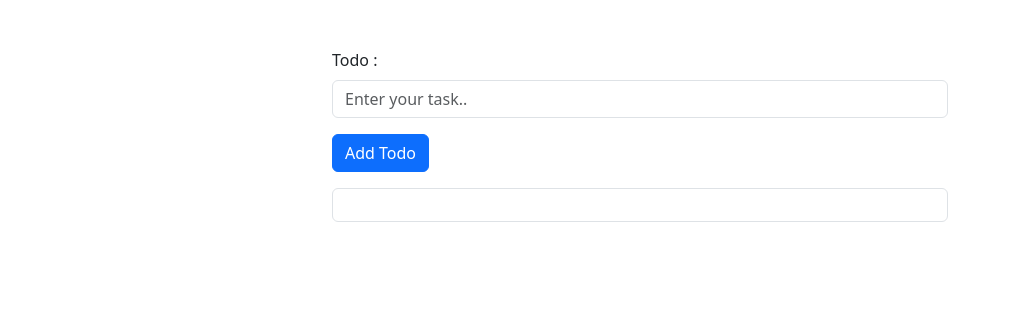
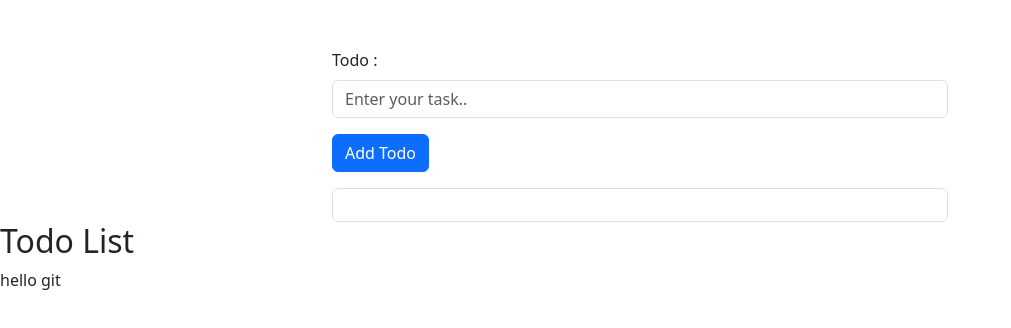
Before and after one commit to khushal212001/test, a plain HTML site: page index.html in a window 1280 px wide. Shown: the whole page, without its empty margins (0-1011 px from the left). Drawn offline with nearby package versions, Linux system fonts and the light colour scheme.

Commit message:
added a oara tag with random text

```diff
--- a/index.html
+++ b/index.html
@@ -33,6 +33,8 @@
             </div>
         </div>
 
+        <h2>Todo List</h2>
+        <p>hello git</p>
         <script
             src="https://cdn.jsdelivr.net/npm/bootstrap@5.3.2/dist/js/bootstrap.bundle.min.js"
             integrity="sha384-C6RzsynM9kWDrMNeT87bh95OGNyZPhcTNXj1NW7RuBCsyN/o0jlpcV8Qyq46cDfL"
```
